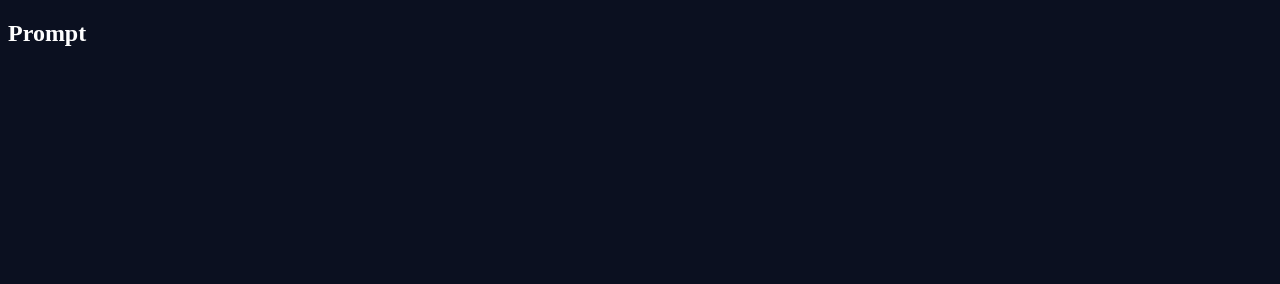
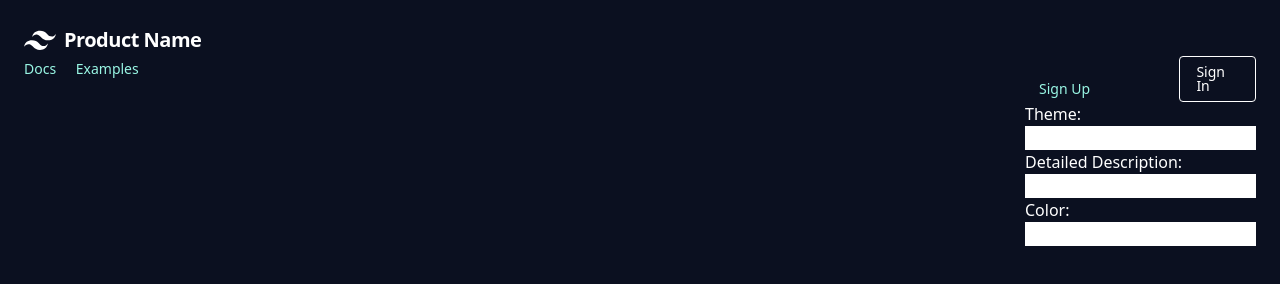
Before and after one commit to QuickAxe/Inspirus-2022, a plain HTML site: page Frontend/landing.html in a window 1280 px wide. Drawn offline with nearby package versions, Linux system fonts and the light colour scheme.

Commit message:
Added inputs in landing page

```diff
--- a/Frontend/landing.html
+++ b/Frontend/landing.html
@@ -4,11 +4,84 @@
     <meta charset="UTF-8">
     <meta http-equiv="X-UA-Compatible" content="IE=edge">
     <meta name="viewport" content="width=device-width, initial-scale=1.0">
+    <link rel="preconnect" href="https://fonts.googleapis.com">
+<link rel="preconnect" href="https://fonts.gstatic.com" crossorigin>
+<link href="https://fonts.googleapis.com/css2?family=Roboto&display=swap" rel="stylesheet">
+
     <title>Document</title>
     <link rel="stylesheet" href="style.css">
 </head>
 <body>
- <h2 class="prompt">Prompt</h2>
+    <script src="https://cdn.tailwindcss.com"></script>
+    <nav class="flex items-center justify-between flex-wrap p-6">
+      <div class="flex items-center flex-shrink-0 text-white mr-6">
+        <svg
+          class="fill-current h-8 w-8 mr-2"
+          width="54"
+          height="54"
+          viewBox="0 0 54 54"
+          xmlns="http://www.w3.org/2000/svg"
+        >
+          <path
+            d="M13.5 22.1c1.8-7.2 6.3-10.8 13.5-10.8 10.8 0 12.15 8.1 17.55 9.45 3.6.9 6.75-.45 9.45-4.05-1.8 7.2-6.3 10.8-13.5 10.8-10.8 0-12.15-8.1-17.55-9.45-3.6-.9-6.75.45-9.45 4.05zM0 38.3c1.8-7.2 6.3-10.8 13.5-10.8 10.8 0 12.15 8.1 17.55 9.45 3.6.9 6.75-.45 9.45-4.05-1.8 7.2-6.3 10.8-13.5 10.8-10.8 0-12.15-8.1-17.55-9.45-3.6-.9-6.75.45-9.45 4.05z"
+          />
+        </svg>
+        <span class="font-semibold text-xl tracking-tight" id="product">Product Name</span>
+      </div>
+      <div class="block lg:hidden">
+        <button
+          class="flex items-center px-3 py-2 border rounded text-teal-200 border-teal-400 hover:text-white hover:border-white"
+        >
+          <svg
+            class="fill-current h-3 w-3"
+            viewBox="0 0 20 20"
+            xmlns="http://www.w3.org/2000/svg"
+          >
+            <title>Menu</title>
+            <path d="M0 3h20v2H0V3zm0 6h20v2H0V9zm0 6h20v2H0v-2z" />
+          </svg>
+        </button>
+      </div>
+      <div class="w-full block flex-grow lg:flex lg:items-center lg:w-auto">
+        <div class="text-sm lg:flex-grow">
+          <a
+            href="#responsive-header"
+            class="block mt-4 lg:inline-block lg:mt-0 text-teal-200 hover:text-white mr-4"
+          >
+            Docs
+          </a>
+          <a
+            href="#responsive-header"
+            class="block mt-4 lg:inline-block lg:mt-0 text-teal-200 hover:text-white mr-4"
+          >
+            Examples
+          </a>
+          <a
+            href="#responsive-header"
+            class="block mt-4 lg:inline-block lg:mt-0 text-teal-200 hover:text-white" id="signup"
+          >
+            Sign Up
+          </a>
+        </div>
+        <div>
+          <a
+            href="signin.html"
+            class="inline-block text-sm px-4 py-2 leading-none border rounded text-white border-white hover:border-transparent hover:text-teal-500 hover:bg-white mt-4 lg:mt-0"
+            >Sign In</a
+          >
+        </div>
+      </div>
+
+   <br>
+   <form>
+    <label for="theme">Theme:</label><br>
+    <input type="text" id="theme" name="theme"><br>
+    <label for="descri">Detailed Description:</label><br>
+    <input type="text" id="descri" name="descri"><br>
+    <label for="color">Color:</label><br>
+    <input type="text" id="color" name="color">
+    </form>
+
 
 
 </body>
--- a/Frontend/style.css
+++ b/Frontend/style.css
@@ -1,11 +1,16 @@
 body {
-  background-color: #0b1020 ;
-
+  background-color: #0b1020;
+  color: white;
 }
-#signup
-{
+#signup {
   margin-left: 1015px;
 }
-.prompt{
-  color:white;
+.prompt {
+  color: white;
+  margin-top: 100px;
+  margin-left: 50px;
 }
+h2
+{
+  display:block;
+}
```
Also changed, not shown: Frontend/index.html (+1 -0 lines), Frontend/signin.html (+1 -0 lines).
